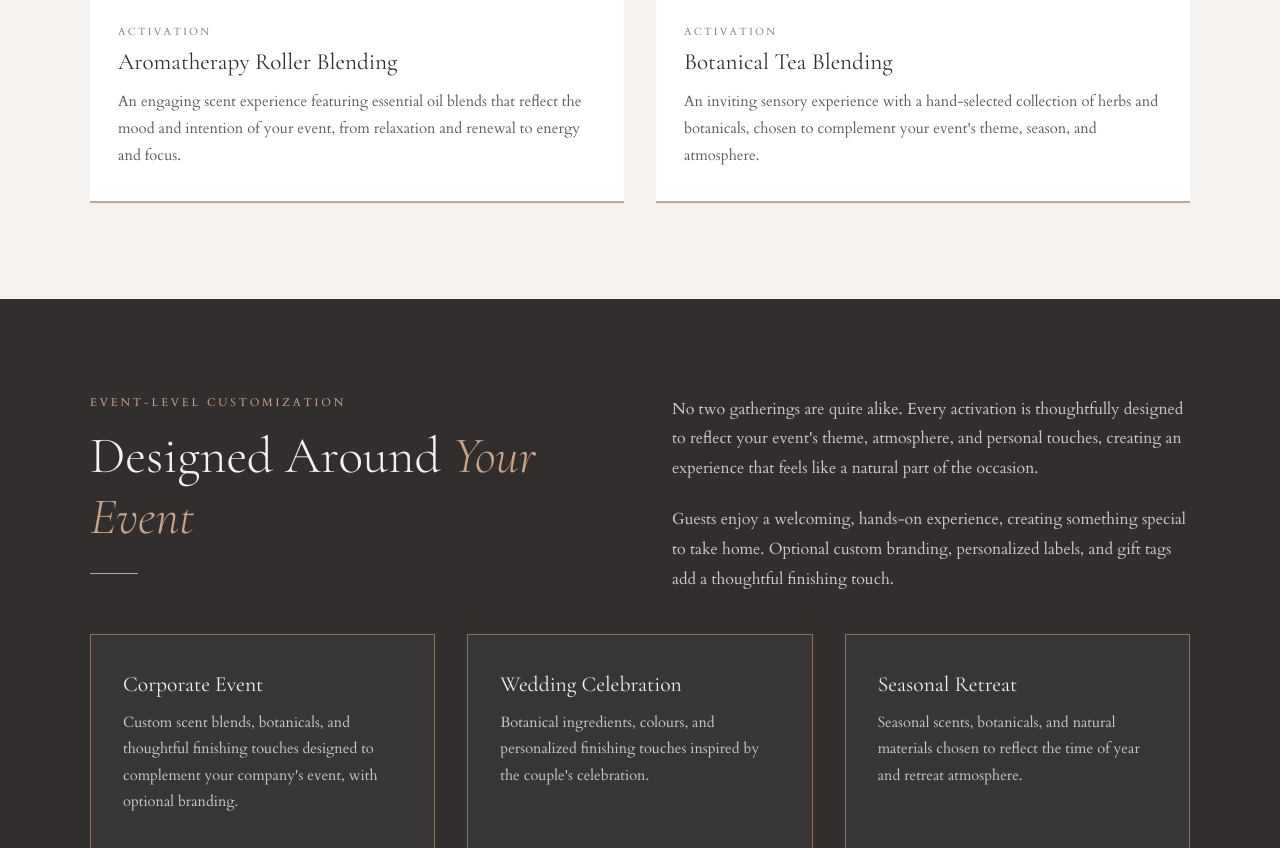
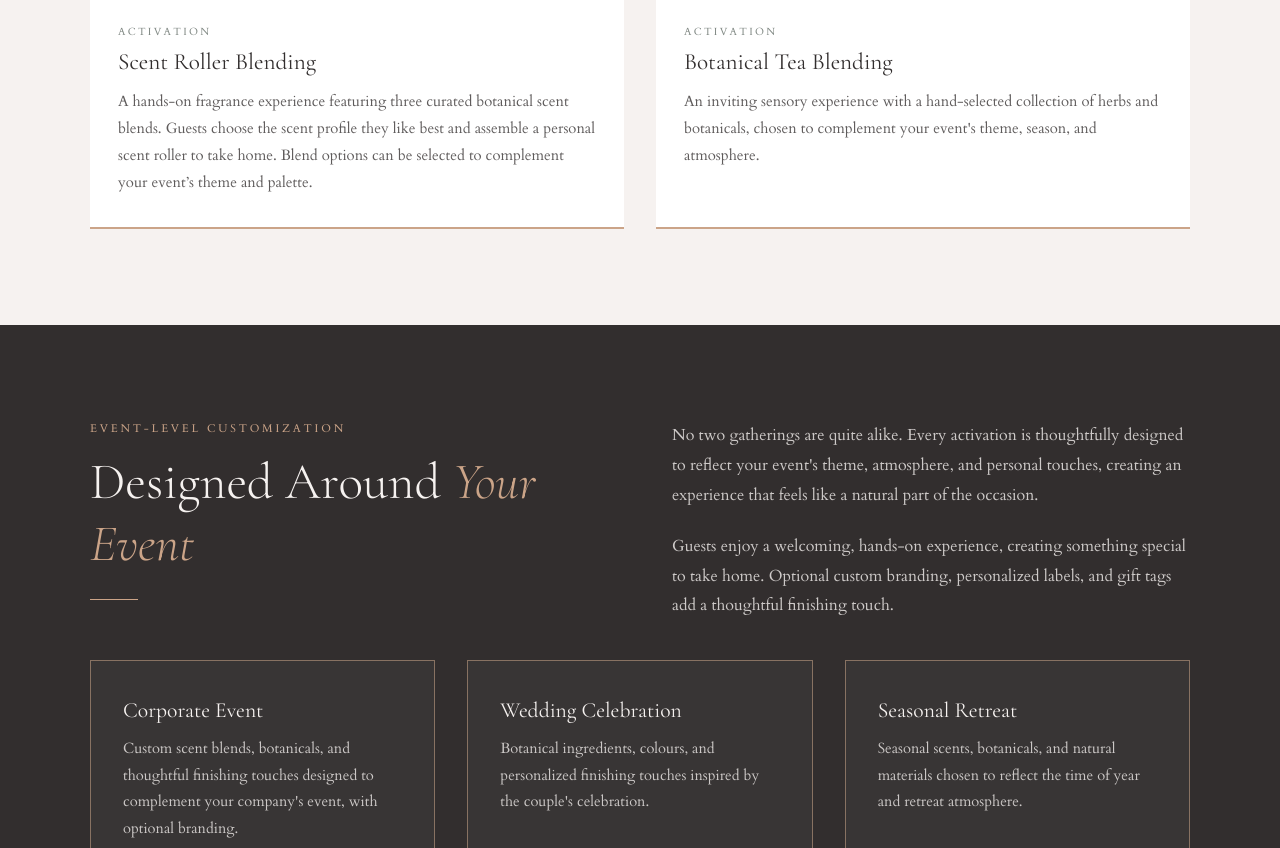
Before and after one commit to RootandCraft/website, a plain HTML site: page activations/index.html in a window 1280 px wide. Shown: the part 1959-2807 px from the top of the page. Drawn offline with nearby package versions, Linux system fonts and the light colour scheme; a web font is replaced by a local one.

Commit message:
Activations: rename roller card to Scent Roller Blending with new description (#12)
Claude-Session: https://claude.ai/code/session_01J2qjbLUgu2XiSijQbB6wJb

Co-authored-by: Claude <noreply@anthropic.com>

```diff
--- a/activations/index.html
+++ b/activations/index.html
@@ -4,19 +4,19 @@
   <meta charset="UTF-8" />
   <meta name="viewport" content="width=device-width, initial-scale=1.0" />
   <title>Experiential Wellness Activations for Events — Root & Craft</title>
-  <meta name="description" content="Mobile wellness activations — bath soak, beeswax candle, aromatherapy roller, and botanical tea blending — set up at your corporate event, retreat, or wedding across Metro Vancouver and the North Shore." />
+  <meta name="description" content="Mobile wellness activations — bath soak, beeswax candle, scent roller, and botanical tea blending — set up at your corporate event, retreat, or wedding across Metro Vancouver and the North Shore." />
   <link rel="canonical" href="https://rootandcraft.ca/activations/" />
 
   <meta property="og:type" content="website" />
   <meta property="og:url" content="https://rootandcraft.ca/activations/" />
   <meta property="og:title" content="Experiential Wellness Activations for Events — Root & Craft" />
-  <meta property="og:description" content="Mobile wellness activations — bath soak, beeswax candle, aromatherapy roller, and botanical tea blending — set up at your corporate event, retreat, or wedding across Metro Vancouver and the North Shore." />
+  <meta property="og:description" content="Mobile wellness activations — bath soak, beeswax candle, scent roller, and botanical tea blending — set up at your corporate event, retreat, or wedding across Metro Vancouver and the North Shore." />
   <meta property="og:image" content="https://rootandcraft.ca/images/sig-bath-soak.jpg" />
   <meta property="og:locale" content="en_CA" />
   <meta property="og:site_name" content="Root &amp; Craft" />
   <meta name="twitter:card" content="summary_large_image" />
   <meta name="twitter:title" content="Experiential Wellness Activations for Events — Root & Craft" />
-  <meta name="twitter:description" content="Mobile wellness activations — bath soak, beeswax candle, aromatherapy roller, and botanical tea blending — set up at your corporate event, retreat, or wedding across Metro Vancouver and the North Shore." />
+  <meta name="twitter:description" content="Mobile wellness activations — bath soak, beeswax candle, scent roller, and botanical tea blending — set up at your corporate event, retreat, or wedding across Metro Vancouver and the North Shore." />
   <meta name="twitter:image" content="https://rootandcraft.ca/images/sig-bath-soak.jpg" />
 
   <link rel="icon" type="image/png" sizes="48x48" href="/images/favicon-48.png" />
@@ -103,8 +103,8 @@
           <div class="item-card-img"><img src="/images/act-oil-tray.jpg" alt="Tray of labelled essential oils for scent blending" /></div>
           <div class="item-card-body">
             <span class="item-card-label">Activation</span>
-            <h3>Aromatherapy Roller Blending</h3>
-            <p>An engaging scent experience featuring essential oil blends that reflect the mood and intention of your event, from relaxation and renewal to energy and focus.</p>
+            <h3>Scent Roller Blending</h3>
+            <p>A hands-on fragrance experience featuring three curated botanical scent blends. Guests choose the scent profile they like best and assemble a personal scent roller to take home. Blend options can be selected to complement your event’s theme and palette.</p>
           </div>
         </div>
         <div class="item-card reveal">
```
